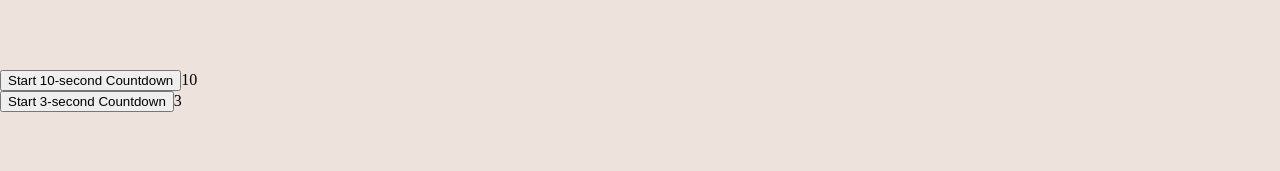
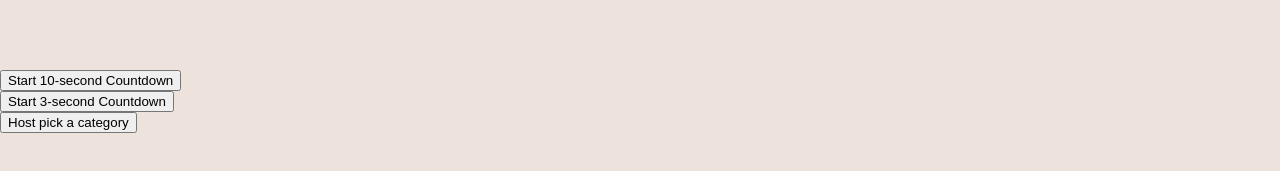
Before and after one commit to lukehorak/gamebox, a React (Create React App) app in the folder client/: page /wingit in a window 1280 px wide. Shown: the part 377-548 px from the top of the page. Built offline with nearby package versions, Linux system fonts and the light colour scheme; a web font is replaced by a local one.

Commit message:
Host category options

```diff
--- a/client/src/component/wingit/Countdown3.jsx
+++ b/client/src/component/wingit/Countdown.jsx
@@ -1,13 +1,19 @@
 import React, { Component } from 'react';
 
-class Countdown3 extends Component {
+class Countdown extends Component {
   constructor(props) {
-    super()
+    super(props)
     this.state = {
-      timer: 3
+      timer: this.props.timer,
+      visiblity: false
     }
   }
+
   startTimer() {
+    this.setState({
+      visiblity: true
+    })
+
     const interval = setInterval(() => {
       this.setState({
         timer: this.state.timer - 1
@@ -25,10 +31,10 @@ class Countdown3 extends Component {
   render() {
     return (
       <div>
-        <button onClick={this.startTimer.bind(this)}>Start 3-second Countdown</button>
-        <span>{this.state.timer}</span>
+        <button onClick={this.startTimer.bind(this)}>Start {this.props.timer}-second Countdown</button>
+        {this.state.visiblity && <span>{this.state.timer}</span>}
       </div>
     );
   }
 }
-export default Countdown3;
+export default Countdown;
--- a/client/src/component/wingit/Countdown10.jsx
+++ /dev/null
@@ -1,34 +0,0 @@
-import React, { Component } from 'react';
-
-class Countdown10 extends Component {
-  constructor(props) {
-    super()
-    this.state = {
-      timer: 10
-    }
-  }
-  startTimer() {
-    const interval = setInterval(() => {
-      this.setState({
-        timer: this.state.timer - 1
-      })
-    }, 1000);
-
-    setTimeout(() => {
-      this.setState({
-        timer: " 0 - Time's up!"
-      })
-      clearInterval(interval);
-    }, (this.state.timer) * 1000)
-  }
-
-  render() {
-    return (
-      <div>
-        <button onClick={this.startTimer.bind(this)}>Start 10-second Countdown</button>
-        <span>{this.state.timer}</span>
-      </div>
-    );
-  }
-}
-export default Countdown10;
--- /dev/null
+++ b/client/src/component/wingit/HostPickCategory.jsx
@@ -0,0 +1,63 @@
+import React, { Component } from 'react';
+
+class HostPickCategory extends Component {
+  constructor(props) {
+    super(props)
+    this.state = {
+      categories: [
+        {
+          title: 'Gimme a hand',
+          categoryId: 1,
+          handler: () => {
+            console.log("Category One Picked");
+            this.setState({
+              chosenCategory: "Hands up!"
+            })
+          }
+        },
+        {
+          title: 'Get to the point',
+          categoryId: 2,
+          handler: () => {
+            console.log("Category Two Picked");
+            this.setState({
+              chosenCategory: "Get to the point now!"
+            })
+          }
+        },
+        {
+          title: 'Count me in',
+          categoryId: 3,
+          handler: () => {
+            console.log("Category Three Picked");
+            this.setState({
+              chosenCategory: "I'm in!"
+            })
+
+          }
+        }
+      ],
+      chosenCategory: undefined
+    }
+  }
+
+  render() {
+    const categories = this.state.categories.map((category) => {
+      return (
+        <button onClick={category.handler} key={category.categoryId} className="category-list-item">
+          {category.title}
+        </button>
+      );
+    });
+
+    return (
+      <div>
+        <div className="pickcategory-main-container" >
+          {categories}
+        </div>
+        <span> {this.state.chosenCategory} </span>
+      </div>
+    );
+  }
+}
+export default HostPickCategory;
--- a/client/src/component/wingit/WingIt.jsx
+++ b/client/src/component/wingit/WingIt.jsx
@@ -2,8 +2,8 @@ import React, { Component } from 'react';
 import Nav from '../home/Nav';
 import '../../stylesheets/Home.css';
 import '../../stylesheets/wingit.css';
-import Countdown10 from './Countdown10';
-import Countdown3 from './Countdown3';
+import Countdown from './Countdown';
+import HostPickCategory from './HostPickCategory';
 
 
 class WingIt extends Component {
@@ -11,6 +11,7 @@ class WingIt extends Component {
     super(props)
     this.state = {
       roomCode: "adEj",
+      showCategory: false,
       players: [
         { name: 'Cher', playerId: 1 },
         { name: 'Lukas', playerId: 2 },
@@ -18,6 +19,14 @@ class WingIt extends Component {
       ]
     }
   }
+
+  displayCategories = () => {
+    this.setState({
+      showCategory: !this.state.showCategory
+    })
+  }
+
+
   render() {
     const players = this.state.players.map(function (player) {
       return (
@@ -26,7 +35,6 @@ class WingIt extends Component {
         </li>
       );
     });
-
 
     return (
       <div>
@@ -51,9 +59,11 @@ class WingIt extends Component {
           </ul>
         </div>
 
-        <Countdown10 />
-        <Countdown3 />
-
+        <Countdown timer={10} />
+        <Countdown timer={3} />
+        {/* Page where a host is shown the categories and pick one */}
+        <button onClick={this.displayCategories}>Host pick a category</button>
+        {this.state.showCategory && <HostPickCategory />}
 
 
         </div>
```
